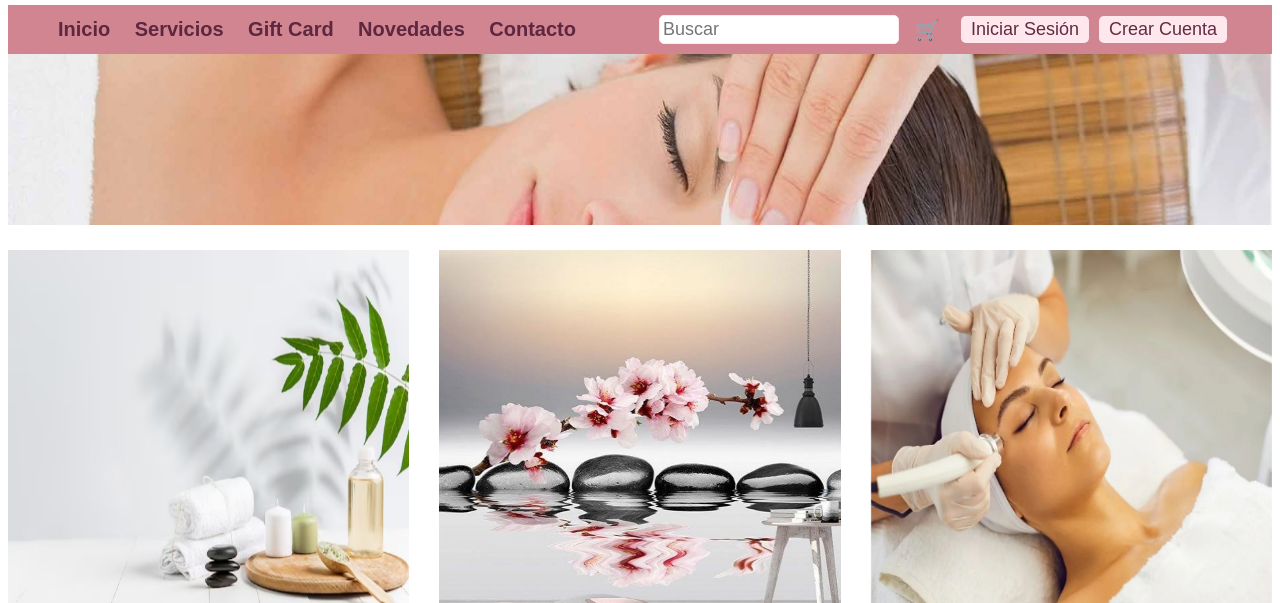
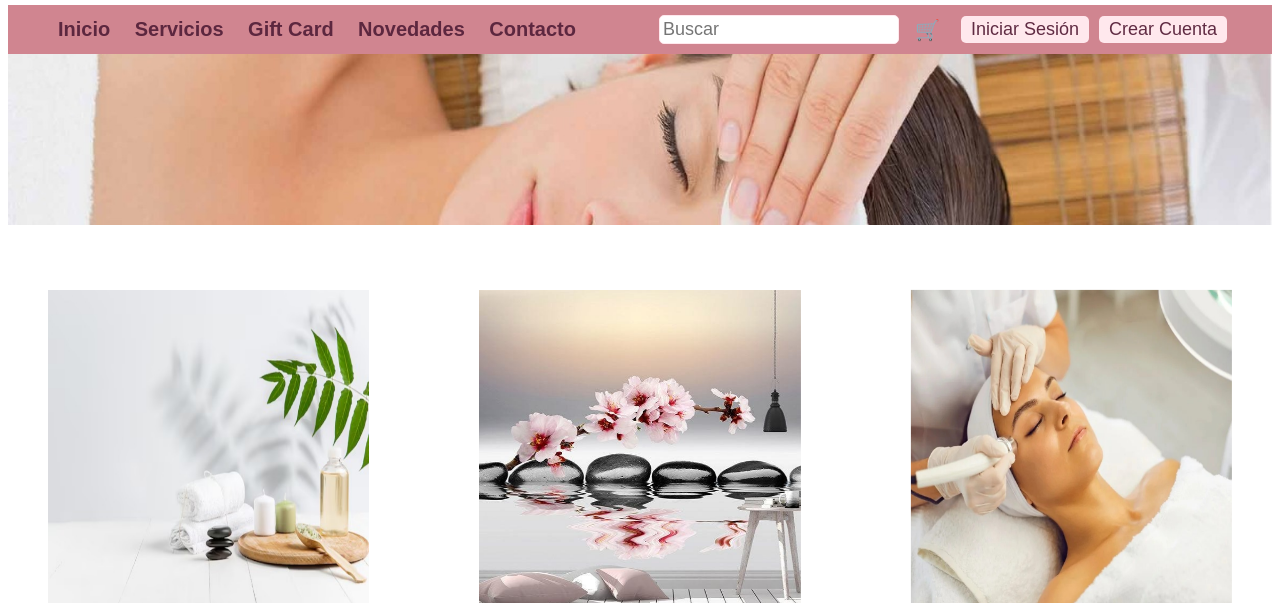
Before and after one commit to ccaro815/PROYECTO-AESTHETIC, a plain HTML site: page Pag. Principal AESTETIC.html in a window 1280 px wide. Shown: the part 197-800 px from the top of the page. Drawn offline with nearby package versions, Linux system fonts and the light colour scheme.

Commit message:
Acomodando el Codigo

```diff
--- a/styles/Pag. Principal.css
+++ b/styles/Pag. Principal.css
@@ -130,8 +130,8 @@ header nav a {
 
 .swiper-slide img {
   display: block;
-  width: 100%;
-  height: 100%;
+  width: 80%;
+  height: 80%;
 }
 
 @media (max-width: 991px) {
```
